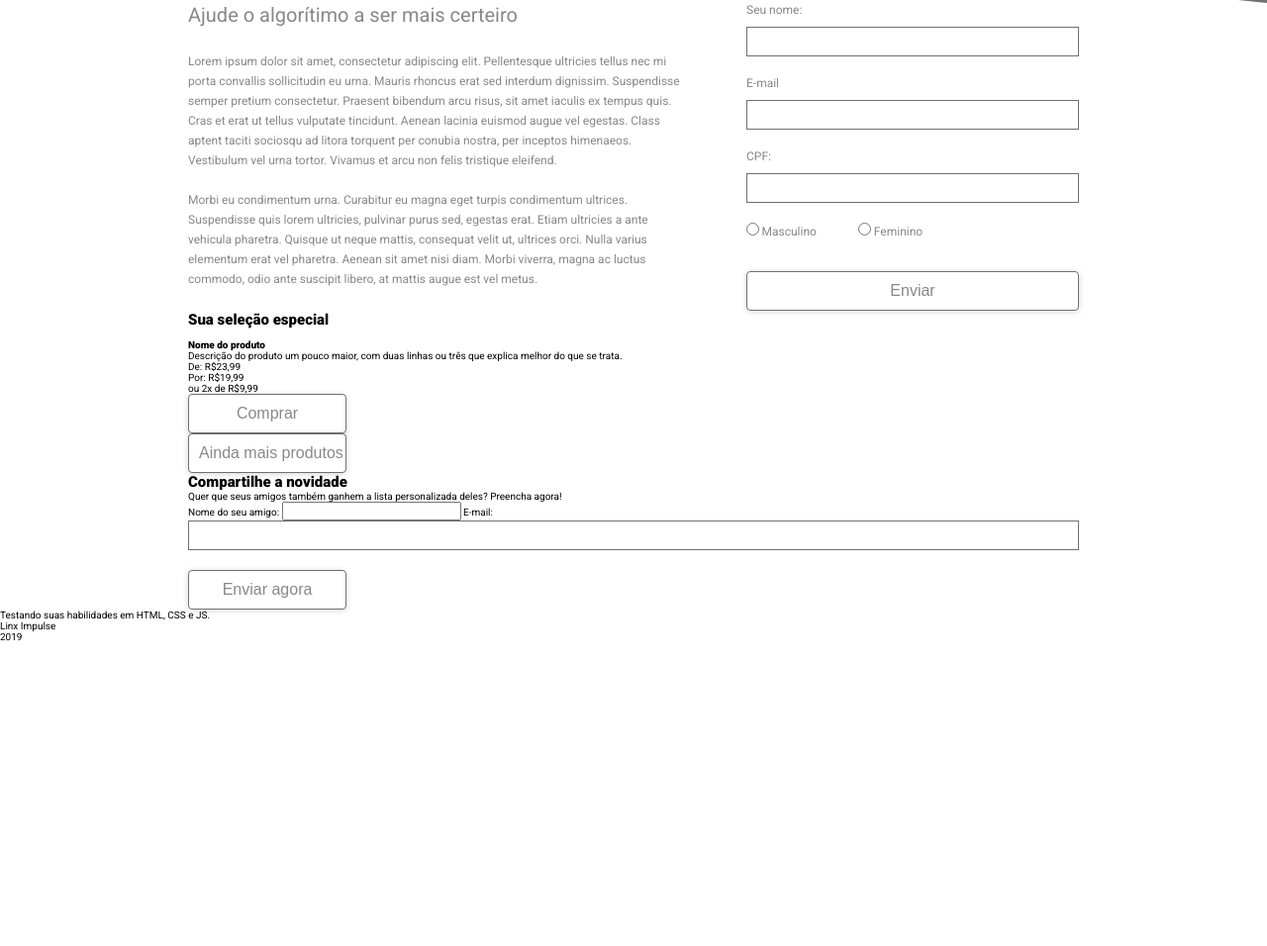
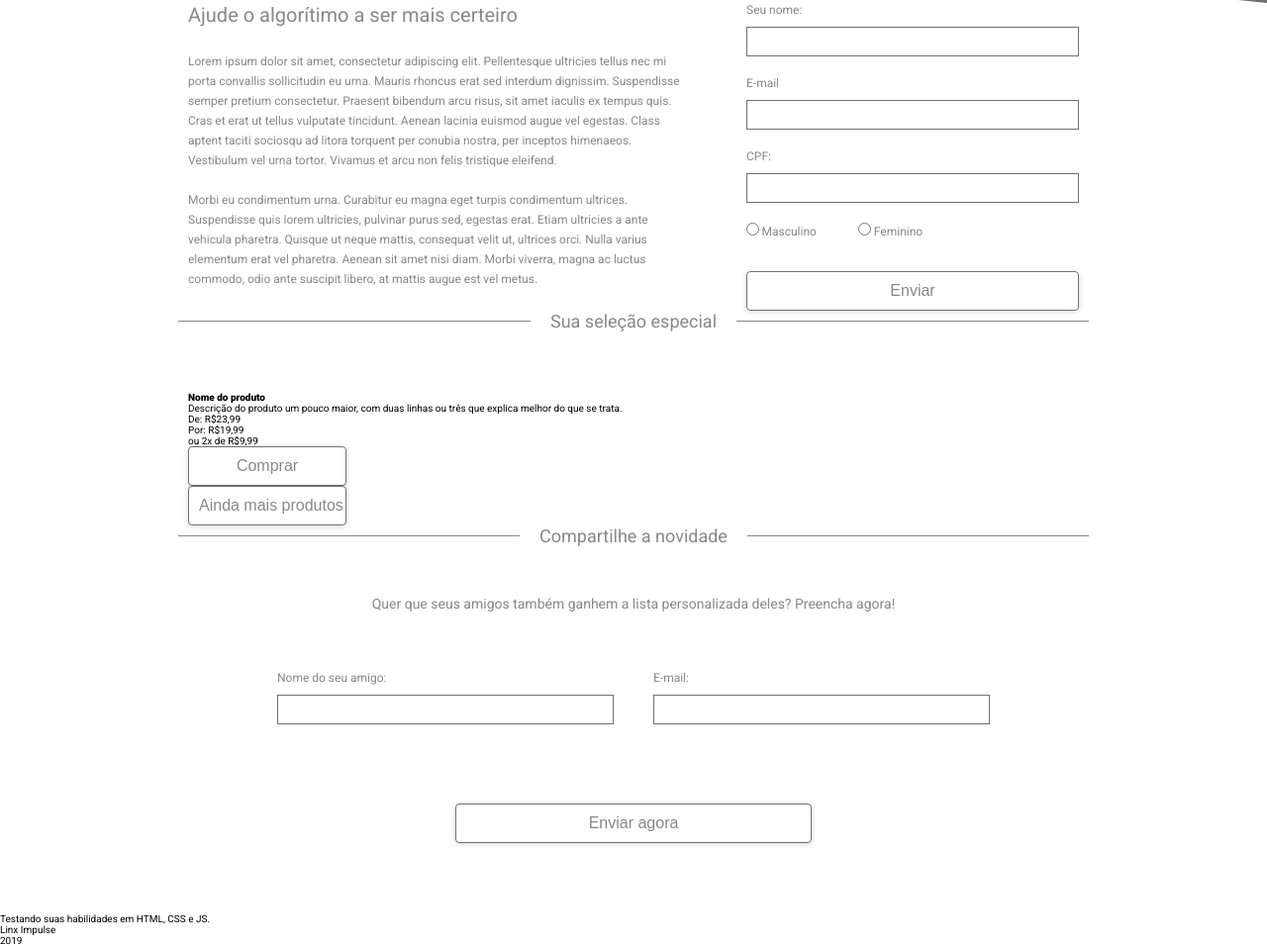
Before and after one commit to MateusAndrade03/linx-challenge, a website: page public/index.html in a window 1280 px wide. Shown: the part 397-1353 px from the top of the page at 99% size. Before the commit the page ends 1046 px from the top, so only its background shows below. Drawn offline with Linux system fonts and the light colour scheme.

Commit message:
Add style to invite in main.css

```diff
--- a/public/css/main.css
+++ b/public/css/main.css
@@ -156,7 +156,66 @@ input[type='email'] {
   margin-top: 23px;
 }
 
+/* style invite */
+.invite {
+  display: flex;
+  flex-direction: column;
+  text-align: center;
+  margin-bottom: 71px;
+}
+
+.invite p {
+  font-size: 1.4rem;
+  color: #888;
+  margin-bottom: 60px;
+}
+
+.invite-form-fields {
+  margin: auto;
+  margin-bottom: 60px;
+  display: flex;
+  flex-direction: row;
+  text-align: left;
+  justify-content: space-between;
+  max-width: 720px;
+}
+
+.invite-form-fields .form-group {
+  flex: 1;
+  max-width: 340px;
+}
+
 /* in common styles */
+
+/* --------- h2 ------- style h2 line */
+.h2-line {
+  display: flex;
+  width: 100%;
+  justify-content: center;
+  align-items: center;
+  text-align: center;
+  font-size: 1.8rem;
+  color: #888;
+  font-weight: 400;
+  margin-bottom: 50px;
+}
+
+.h2-line:before {
+  content: '';
+  border-top: 1px solid #888;
+  flex: 1 0 20px;
+  margin-left: -10px;
+  margin-right: 20px;
+}
+.h2-line:after {
+  content: '';
+  border-top: 1px solid #888;
+  flex: 1 0 20px;
+  margin-right: -10px;
+  margin-left: 20px;
+}
+
+/* style buttons */
 .btn {
   display: inline-block;
   background: #ffffff;
--- a/public/index.html
+++ b/public/index.html
@@ -86,20 +86,22 @@
             </form>
           </section>
         </section>
-        <section class="products">
-          <h2>Sua seleção especial</h2>
+        <section class="products" id="products">
+          <h2 class="h2-line">Sua seleção especial</h2>
+          <div class="card-grid">
             <div class="card">
               <div class="card-img"><img /></div>
               <div class="product-info">
                 <h4 class="product-name">Nome do produto</h4>
                 <p class="product-description">
-                Descrição do produto um pouco maior, com duas linhas ou três que
-                explica melhor do que se trata.
+                  Descrição do produto um pouco maior, com duas linhas ou três
+                  que explica melhor do que se trata.
                 </p>
                 <div class="product-original-price">De: R$23,99</div>
                 <div class="product-discount-price">Por: R$19,99</div>
                 <div class="product-parcel-price">ou 2x de R$9,99</div>
                 <input class="btn" type="submit" value="Comprar" />
+              </div>
             </div>
             <input
               class="btn"
@@ -115,11 +117,17 @@
             Preencha agora!
           </p>
           <form class="invite-form">
+            <div class="invite-form-fields">
+              <div class="form-group">
                 <label>Nome do seu amigo:</label>
                 <input type="text" class="invite-name" />
+              </div>
+              <div class="form-group">
                 <label>E-mail:</label>
                 <input type="email" class="invite-email" />
-            <input class="btn" type="submit" value="Enviar agora" />
+              </div>
+            </div>
+            <input class="btn btn-lg" type="submit" value="Enviar agora" />
           </form>
         </section>
       </main>
```
Lines whose indentation alone changed are shown as unchanged.
